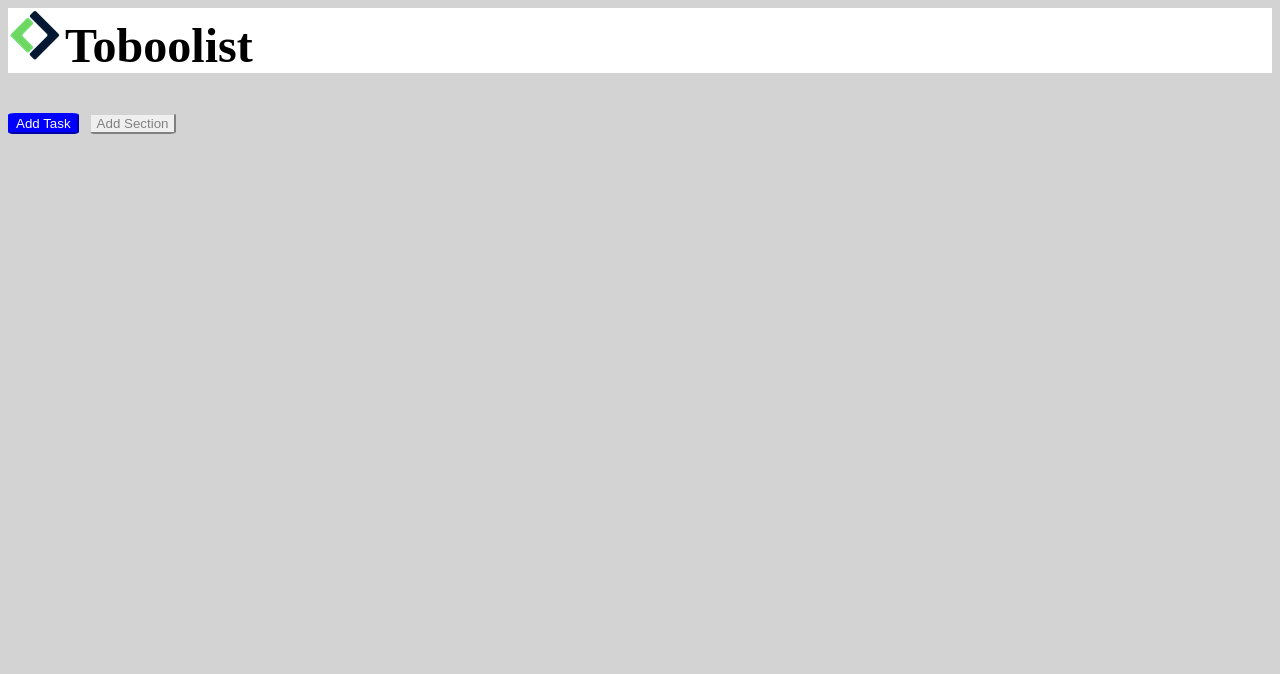
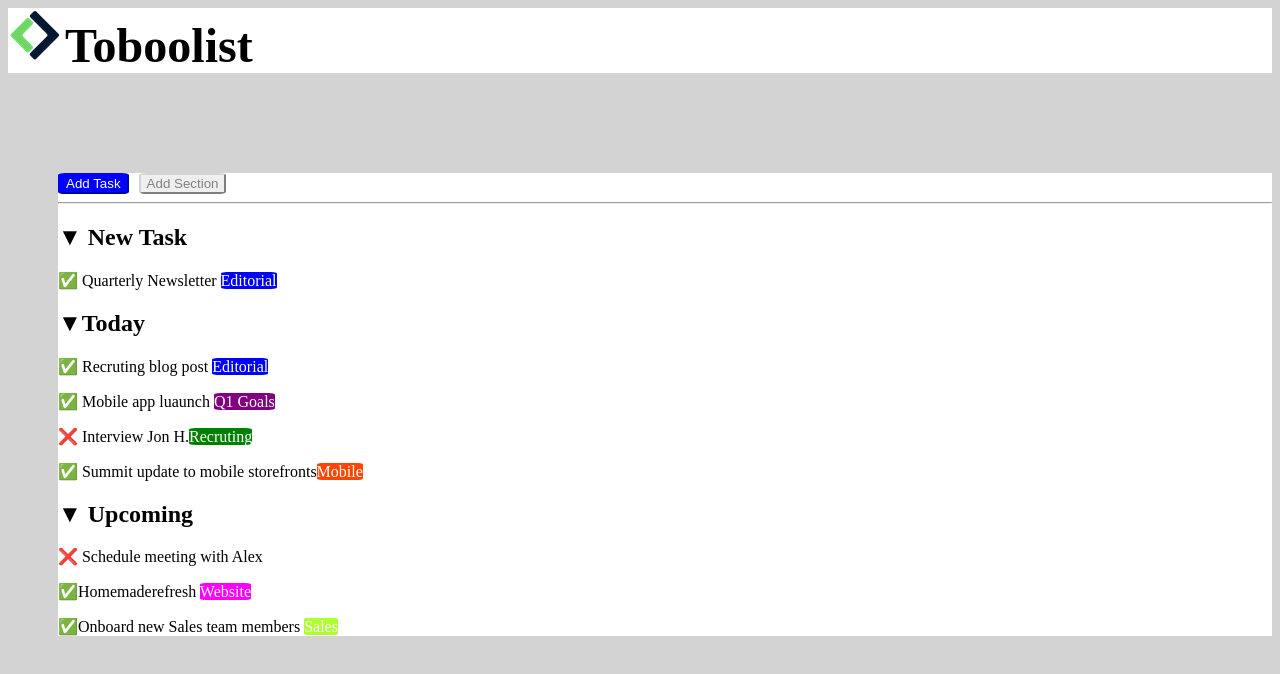
Before and after one commit to SimoneBaca/html-css-toboolist, a plain HTML site: page index.html in a window 1280 px wide. Drawn offline with Linux system fonts and the light colour scheme.

Commit message:
partescrittafinale

```diff
--- a/index.html
+++ b/index.html
@@ -16,6 +16,26 @@
         </header>
         <main>
         <button class="fbottone">Add Task</button><button class="sbottone">Add Section</button>
+        <hr>
+        <div class="text">
+        <h2>&#9660; New Task</h2>
+        <p>&#9989; Quarterly Newsletter <span class="blue">Editorial</span></p>
+        <h2>&#9660;Today</h2>
+        <p>&#9989; Recruting blog post <span class="blue">Editorial</span></p>
+        <p>&#9989; Mobile app luaunch <span class="purple">Q1 Goals</span></p>
+        <p>&#10060; Interview Jon H.<span class="green">Recruting</span></p>
+        <p>&#9989; Summit update to mobile storefronts<span class="orange">Mobile</span></p>
+        <h2>&#9660; Upcoming</h2>
+        <p>&#10060; Schedule meeting with Alex</p>
+        <p>&#9989;Homemaderefresh <span class="magenta">Website</span></p>
+        <p>&#9989;Onboard new Sales team members <span class="greeny">Sales</span></p>
+
+
+
+
+    </div>
+
+
         </main>
 
 
--- a/style.css
+++ b/style.css
@@ -33,6 +33,38 @@ vertical-align: middle;
 }
 
 main{
-   text-align: left;
-   margin-top: 40px;
+   margin-left: 50px;
+   margin-top: 100px;
+   background-color: white;
 }
+.blue{
+    background-color: blue;
+    border-radius: 10%;
+    color:white ;
+}
+.purple{
+    background-color:purple;
+    border-radius: 10%;
+    color:white ;
+}
+.green{
+    background-color:green;
+    border-radius: 10%;
+    color:white ;
+}
+
+.orange{
+    background-color:orangered;
+    border-radius: 10%;
+    color:white ;
+}
+.magenta{
+    background-color:magenta;
+    border-radius: 10%;
+    color:white ;
+}
+.greeny{
+    background-color:greenyellow;
+    border-radius: 10%;
+    color:white ;
+}
```
